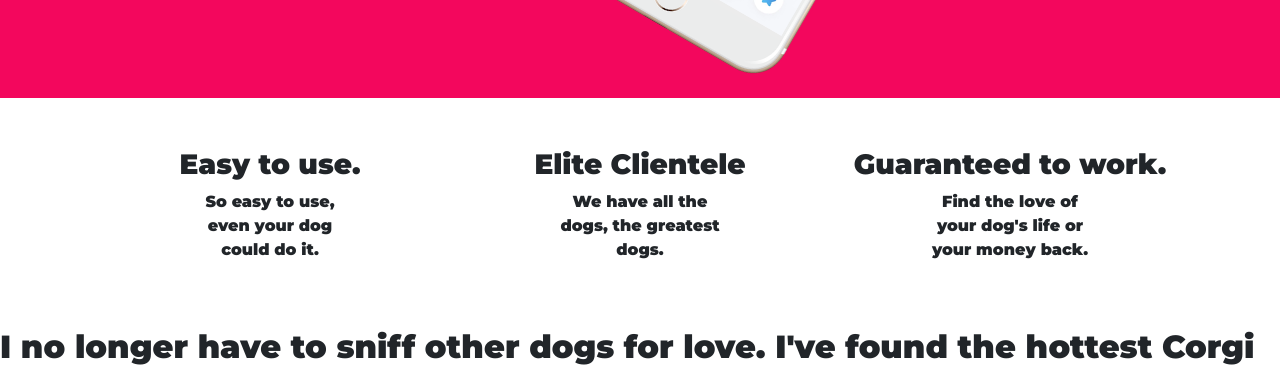
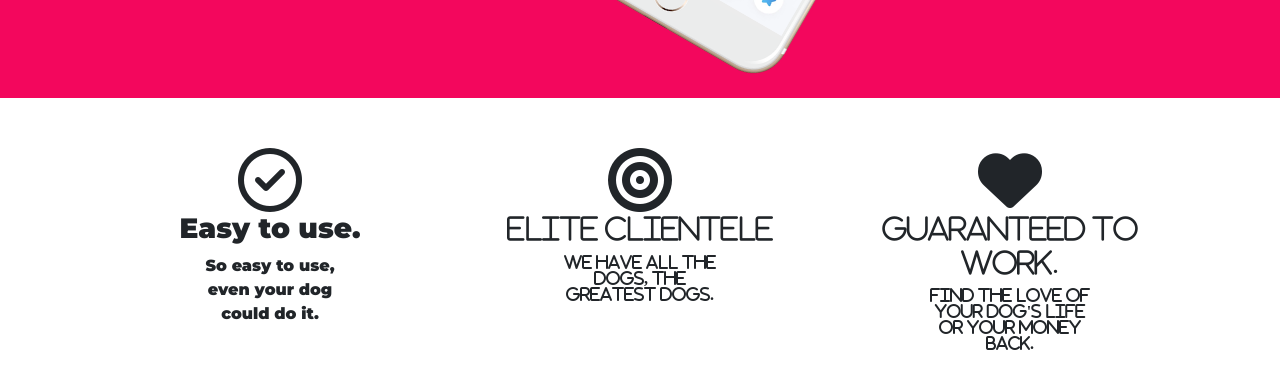
Before and after one commit to AdeTiDotun/angela_yu_tasks, a plain HTML site: page tin-dog-master/index.html in a window 1280 px wide. Shown: the part 577-944 px from the top of the page. Drawn offline with nearby package versions, Linux system fonts and the light colour scheme.

Commit message:
add fa icons

```diff
--- a/tin-dog-master/index.html
+++ b/tin-dog-master/index.html
@@ -117,16 +117,19 @@
       <div class="row features-row">
 
         <div class="col-lg-4 features-col">
+          <i class="fa-regular fa-circle-check fa-4x fa"></i>
           <h3>Easy to use.</h3>
           <p>So easy to use, even your dog could do it.</p>
         </div>
 
-        <div class="col-lg-4 features-col">
+        <div class="col-lg-4 features-col fa">
+          <i class="fa-solid fa-bullseye fa-4x"></i>
           <h3>Elite Clientele</h3>
           <p>We have all the dogs, the greatest dogs.</p>
         </div>
 
-        <div class="col-lg-4 features-col">
+        <div class="col-lg-4 features-col fa">
+          <i class="fa-solid fa-heart fa-4x"></i>
           <h3>Guaranteed to work.</h3>
           <p>Find the love of your dog's life or your money back.</p>
         </div>
```
Also changed, not shown: tin-dog-master/tindog.html (+3 -1 lines).
